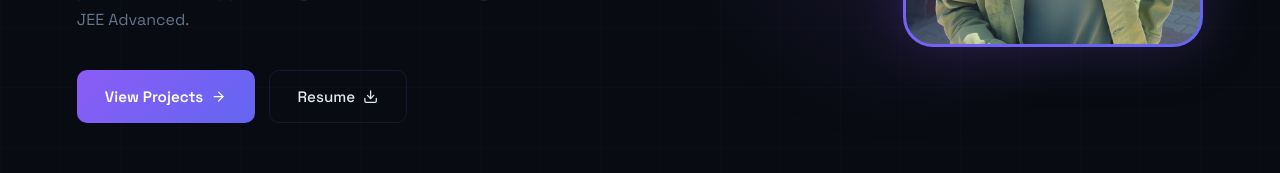
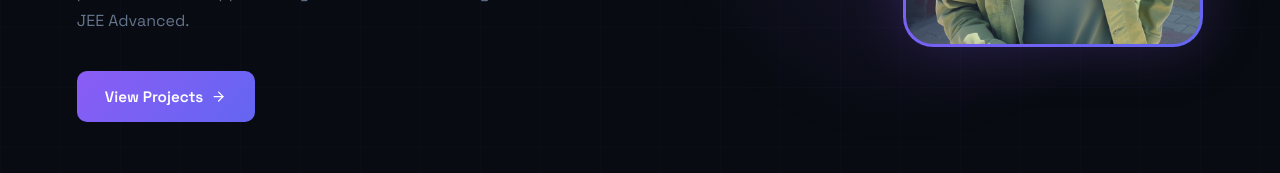
Before and after one commit to singhrashish46-coder/rashishportfolio, a React (Vite) app: page / in a window 1280 px wide. Shown: the part 513-686 px from the top of the page. Built offline with nearby package versions, Linux system fonts and the light colour scheme.

Commit message:
Update Home.jsx

```diff
--- a/src/pages/Home.jsx
+++ b/src/pages/Home.jsx
@@ -121,18 +121,7 @@ export default function Home() {
               >
                 View Projects <FiArrowRight />
               </Link>
-              <a href="/resume.pdf" download style={{
-                display: "inline-flex", alignItems: "center", gap: 8,
-                border: "1px solid var(--border)", color: "var(--text)",
-                padding: "13px 28px", borderRadius: 10,
-                fontWeight: 500, fontSize: "0.95rem",
-                transition: "border-color 0.2s, background 0.2s",
-              }}
-                onMouseEnter={(e) => { e.currentTarget.style.borderColor = "var(--violet)"; e.currentTarget.style.background = "rgba(139,92,246,0.07)"; }}
-                onMouseLeave={(e) => { e.currentTarget.style.borderColor = "var(--border)"; e.currentTarget.style.background = "transparent"; }}
-              >
-                Resume <FiDownload />
-              </a>
+
             </div>
           </motion.div>
 
```
